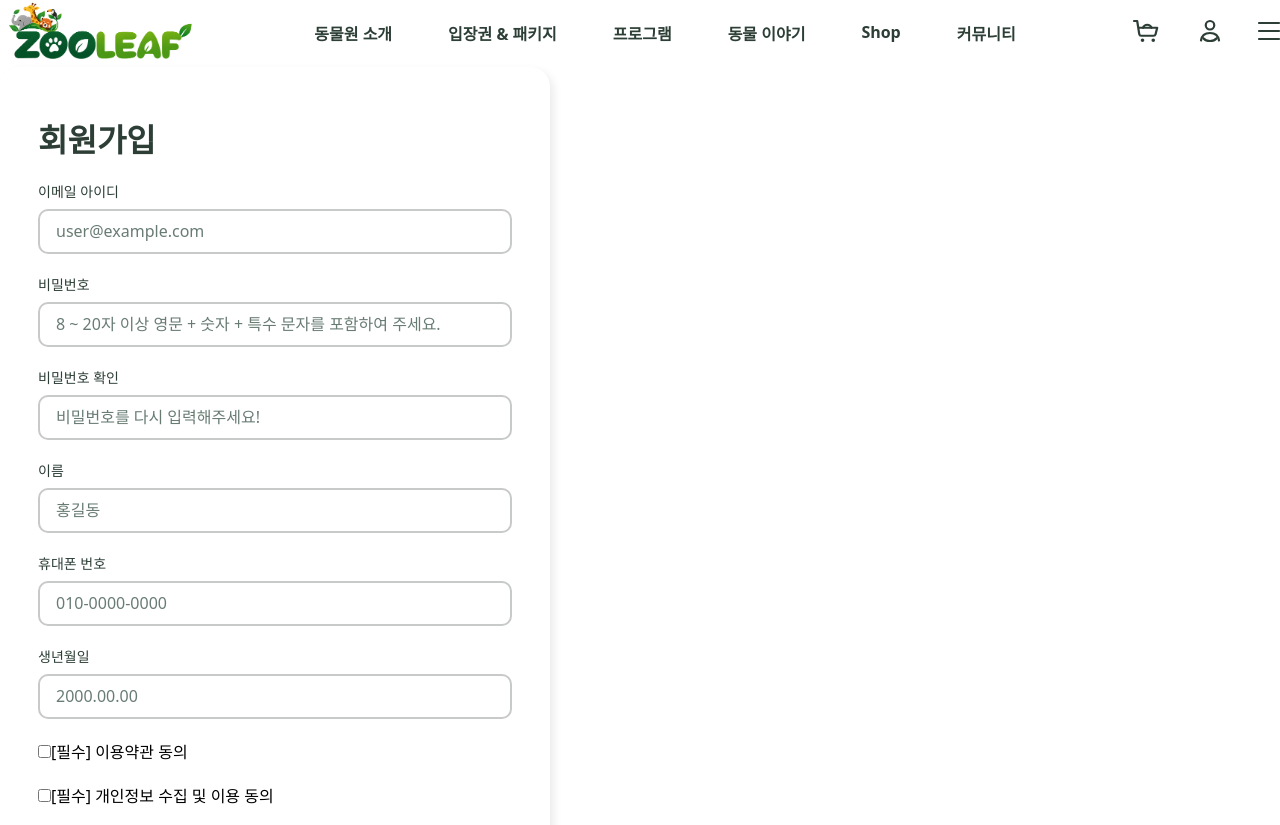
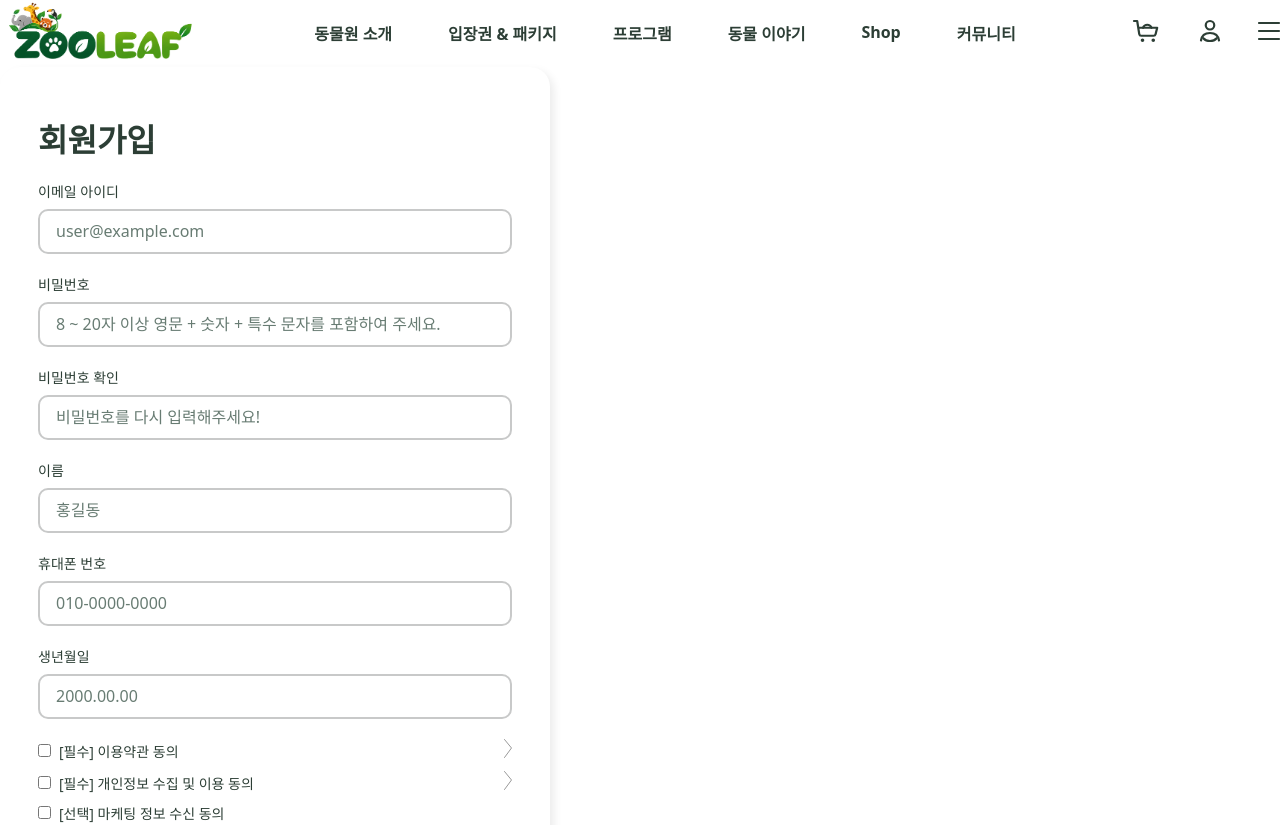
Before and after one commit to dhwmgl12-ux/zooleaf, a React (Vite) app: page /signup in a window 1280 px wide. Shown: the top 825 px of the page. Built offline with nearby package versions, Linux system fonts and the light colour scheme.

Commit message:
style: 약관 동의 체크박스 레이아웃 및 인라인 에러 처리

```diff
--- a/src/components/auth/SignupForm.jsx
+++ b/src/components/auth/SignupForm.jsx
@@ -1,5 +1,18 @@
 import { useSignup } from '../../hooks/useAuth';
-import { ErrorText, Form, FormCard, Input, Label, SubmitButton, Title } from './auth.styles';
+import {
+  AgreeGroup,
+  AgreeLeftGroup,
+  AgreeRow,
+  ArrowIcon,
+  ErrorText,
+  Form,
+  FormCard,
+  InlineErrorText,
+  Input,
+  Label,
+  SubmitButton,
+  Title,
+} from './auth.styles';
 
 export default function SignupForm() {
   const {
@@ -94,13 +107,38 @@ export default function SignupForm() {
           {errors.birthDate && <ErrorText>{errors.birthDate}</ErrorText>}
         </div>
 
-        <label>
-          <input type="checkbox" name="agreeTerms" checked={agreeTerms} onChange={handleChange} />
-          [필수] 이용약관 동의
-        </label>
-        {errors.agreeTerms && <ErrorText>{errors.agreeTerms}</ErrorText>}
+        <AgreeGroup>
+          <AgreeRow>
+            <AgreeLeftGroup>
+              <input
+                type="checkbox"
+                name="agreeTerms"
+                checked={agreeTerms}
+                onChange={handleChange}
+              />
+              <span>[필수] 이용약관 동의</span>
+              {errors.agreeTerms && <InlineErrorText>{errors.agreeTerms}</InlineErrorText>}
+            </AgreeLeftGroup>
+            <ArrowIcon>
+              <svg
+                xmlns="http://www.w3.org/2000/svg"
+                width="8"
+                height="19"
+                viewBox="0 0 8 19"
+                fill="none"
+              >
+                <path
+                  d="M0.5 18.5L7.5 8.99983L0.5 0.5"
+                  stroke="#999999"
+                  stroke-linecap="round"
+                  stroke-linejoin="round"
+                />
+              </svg>
+            </ArrowIcon>
+          </AgreeRow>
 
-        <label>
+          <AgreeRow>
+            <AgreeLeftGroup>
               <input
                 type="checkbox"
                 name="agreePrivacy"
@@ -108,10 +146,28 @@ export default function SignupForm() {
                 onChange={handleChange}
               />
               [필수] 개인정보 수집 및 이용 동의
-        </label>
-        {errors.agreePrivacy && <ErrorText>{errors.agreePrivacy}</ErrorText>}
+              {errors.agreePrivacy && <InlineErrorText>{errors.agreePrivacy}</InlineErrorText>}
+            </AgreeLeftGroup>
+            <ArrowIcon>
+              <svg
+                xmlns="http://www.w3.org/2000/svg"
+                width="8"
+                height="19"
+                viewBox="0 0 8 19"
+                fill="none"
+              >
+                <path
+                  d="M0.5 18.5L7.5 8.99983L0.5 0.5"
+                  stroke="#999999"
+                  stroke-linecap="round"
+                  stroke-linejoin="round"
+                />
+              </svg>
+            </ArrowIcon>
+          </AgreeRow>
 
-        <label>
+          <AgreeRow>
+            <AgreeLeftGroup>
               <input
                 type="checkbox"
                 name="agreeMarketing"
@@ -119,7 +175,9 @@ export default function SignupForm() {
                 onChange={handleChange}
               />
               [선택] 마케팅 정보 수신 동의
-        </label>
+            </AgreeLeftGroup>
+          </AgreeRow>
+        </AgreeGroup>
 
         <SubmitButton type="submit">가입 하기</SubmitButton>
       </Form>
```
Lines whose indentation alone changed are shown as unchanged.
